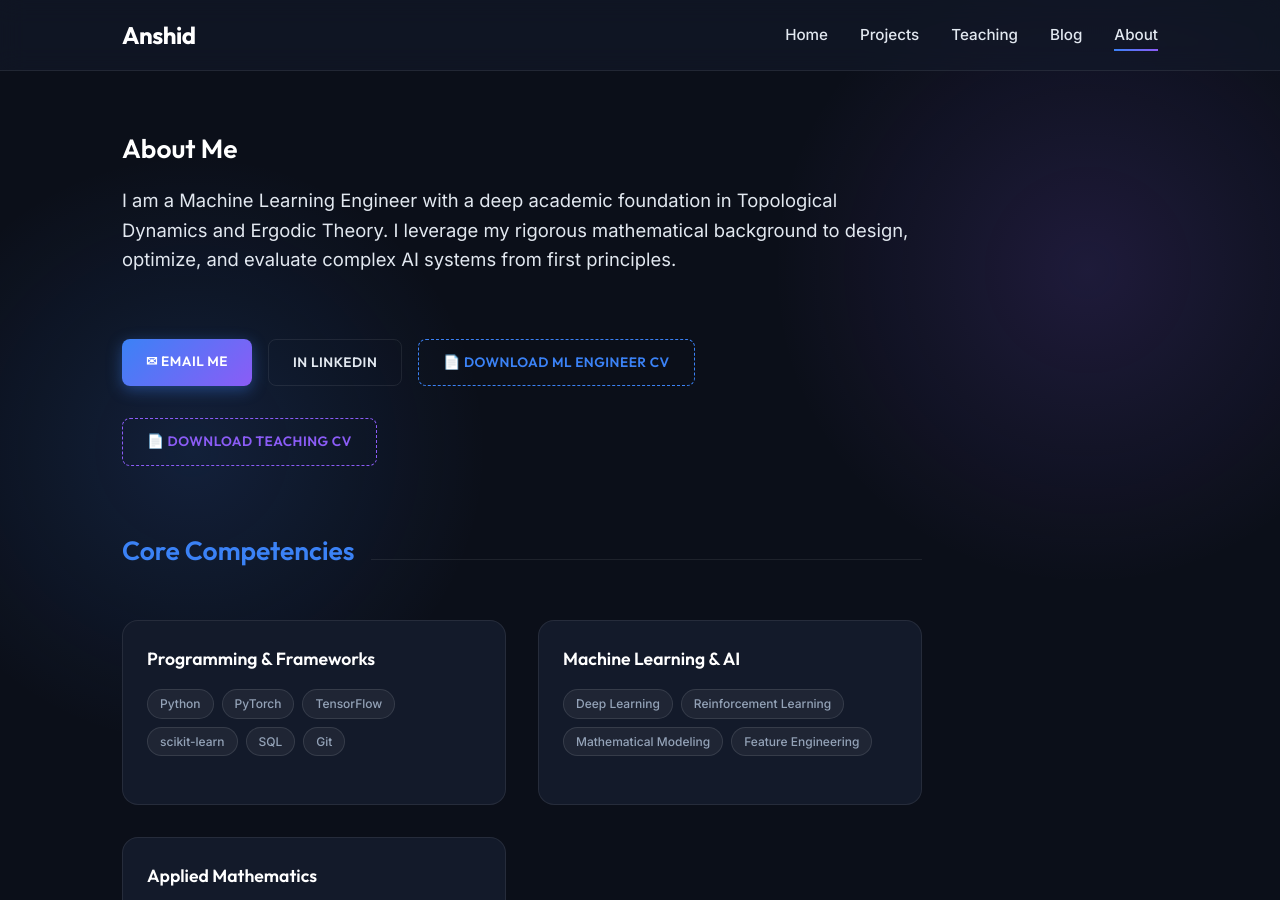
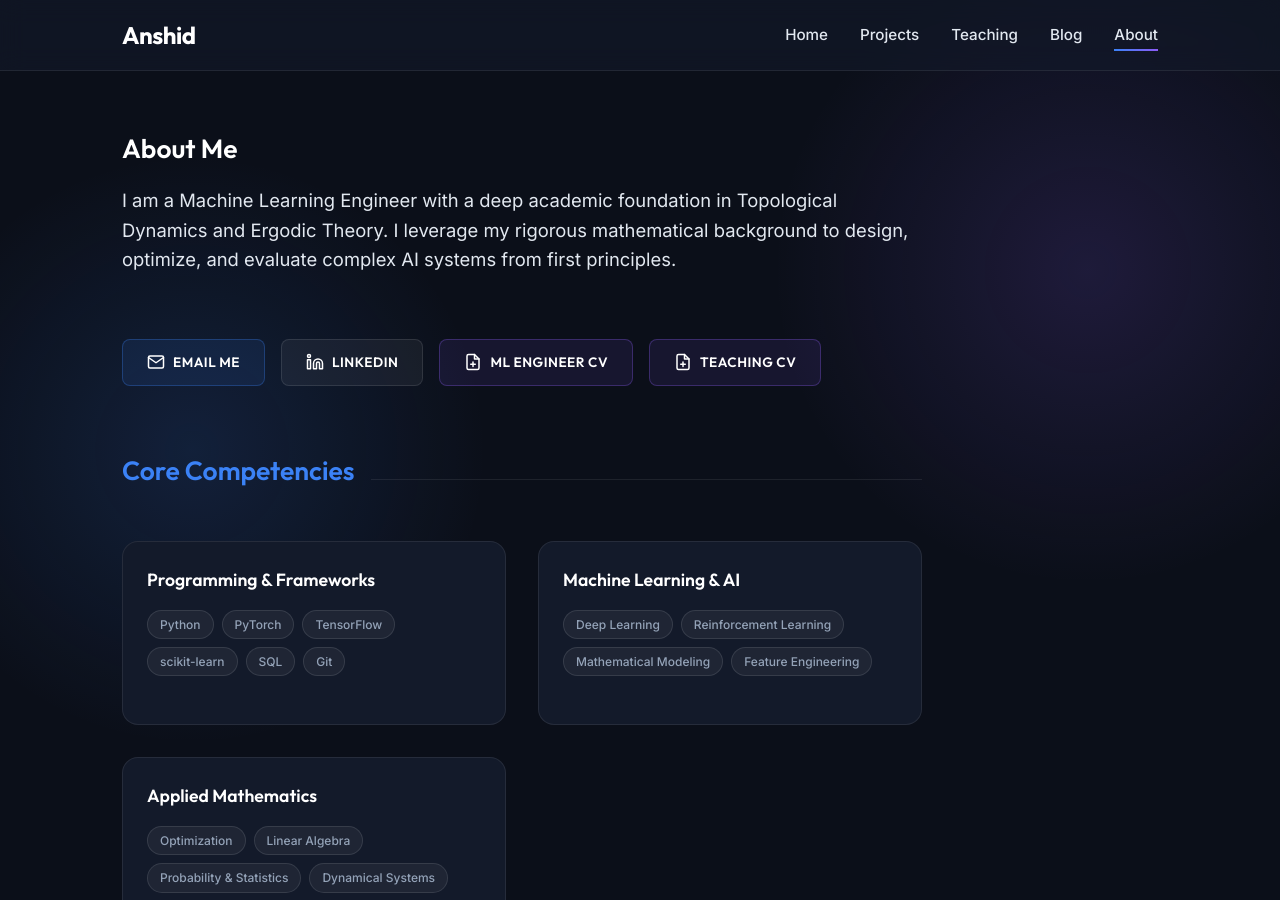
Before and after one commit to anshid/anshid.github.io, a Jekyll site: the page built from about.md, in a window 1280 px wide and 900 px high. Built offline with Jekyll 4.4.1, drawn with Linux system fonts in a browser that asks for light colours.

Commit message:
style: cohesive SVG premium buttons on about page

```diff
--- a/about.md
+++ b/about.md
@@ -8,10 +8,31 @@ title: About Me
 </div>
 
 <div style="display: flex; gap: 1rem; flex-wrap: wrap; margin-bottom: 4rem;">
-  <a href="mailto:anshidaboobackerk@gmail.com" class="btn btn-primary">✉ Email Me</a>
-  <a href="https://www.linkedin.com/in/anshidaboobacker/" target="_blank" class="btn" style="border: 1px solid var(--glass-border); color: var(--text-main);">in LinkedIn</a>
-  <a href="#" class="btn" style="border: 1px dashed var(--accent-primary); color: var(--accent-primary);">📄 Download ML Engineer CV</a>
-  <a href="#" class="btn" style="border: 1px dashed var(--accent-secondary); color: var(--accent-secondary);">📄 Download Teaching CV</a>
+
+  <!-- Email -->
+  <a href="mailto:anshidaboobackerk@gmail.com" class="btn" style="background: rgba(59, 130, 246, 0.1); border: 1px solid rgba(59, 130, 246, 0.3); color: #fff; display: inline-flex; align-items: center; gap: 0.5rem;">
+    <svg width="18" height="18" viewBox="0 0 24 24" fill="none" stroke="currentColor" stroke-width="2" stroke-linecap="round" stroke-linejoin="round"><path d="M4 4h16c1.1 0 2 .9 2 2v12c0 1.1-.9 2-2 2H4c-1.1 0-2-.9-2-2V6c0-1.1.9-2 2-2z"></path><polyline points="22,6 12,13 2,6"></polyline></svg>
+    Email Me
+  </a>
+
+  <!-- LinkedIn -->
+  <a href="https://www.linkedin.com/in/anshidaboobacker" target="_blank" class="btn" style="background: rgba(255, 255, 255, 0.05); border: 1px solid rgba(255, 255, 255, 0.1); color: #fff; display: inline-flex; align-items: center; gap: 0.5rem;">
+    <svg width="18" height="18" viewBox="0 0 24 24" fill="none" stroke="currentColor" stroke-width="2" stroke-linecap="round" stroke-linejoin="round"><path d="M16 8a6 6 0 0 1 6 6v7h-4v-7a2 2 0 0 0-2-2 2 2 0 0 0-2 2v7h-4v-7a6 6 0 0 1 6-6z"></path><rect x="2" y="9" width="4" height="12"></rect><circle cx="4" cy="4" r="2"></circle></svg>
+    LinkedIn
+  </a>
+
+  <!-- ML CV -->
+  <a href="#" class="btn" style="background: rgba(139, 92, 246, 0.1); border: 1px solid rgba(139, 92, 246, 0.3); color: #fff; display: inline-flex; align-items: center; gap: 0.5rem;">
+    <svg width="18" height="18" viewBox="0 0 24 24" fill="none" stroke="currentColor" stroke-width="2" stroke-linecap="round" stroke-linejoin="round"><path d="M14 2H6a2 2 0 0 0-2 2v16a2 2 0 0 0 2 2h12a2 2 0 0 0 2-2V8z"></path><polyline points="14 2 14 8 20 8"></polyline><line x1="12" y1="18" x2="12" y2="12"></line><line x1="9" y1="15" x2="15" y2="15"></line></svg>
+    ML Engineer CV
+  </a>
+
+  <!-- Teaching CV -->
+  <a href="#" class="btn" style="background: rgba(139, 92, 246, 0.1); border: 1px solid rgba(139, 92, 246, 0.3); color: #fff; display: inline-flex; align-items: center; gap: 0.5rem;">
+    <svg width="18" height="18" viewBox="0 0 24 24" fill="none" stroke="currentColor" stroke-width="2" stroke-linecap="round" stroke-linejoin="round"><path d="M14 2H6a2 2 0 0 0-2 2v16a2 2 0 0 0 2 2h12a2 2 0 0 0 2-2V8z"></path><polyline points="14 2 14 8 20 8"></polyline><line x1="12" y1="18" x2="12" y2="12"></line><line x1="9" y1="15" x2="15" y2="15"></line></svg>
+    Teaching CV
+  </a>
+
 </div>
 
 <div class="section-title">
```
